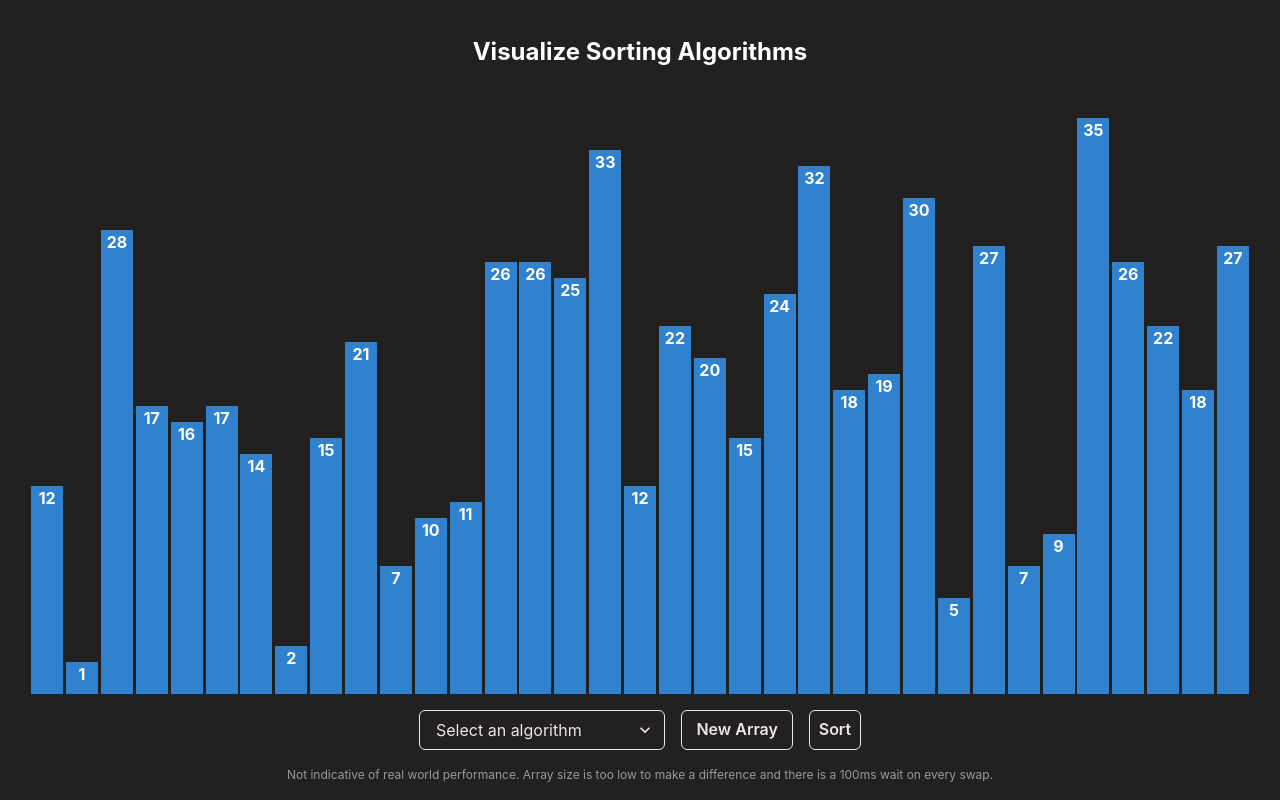
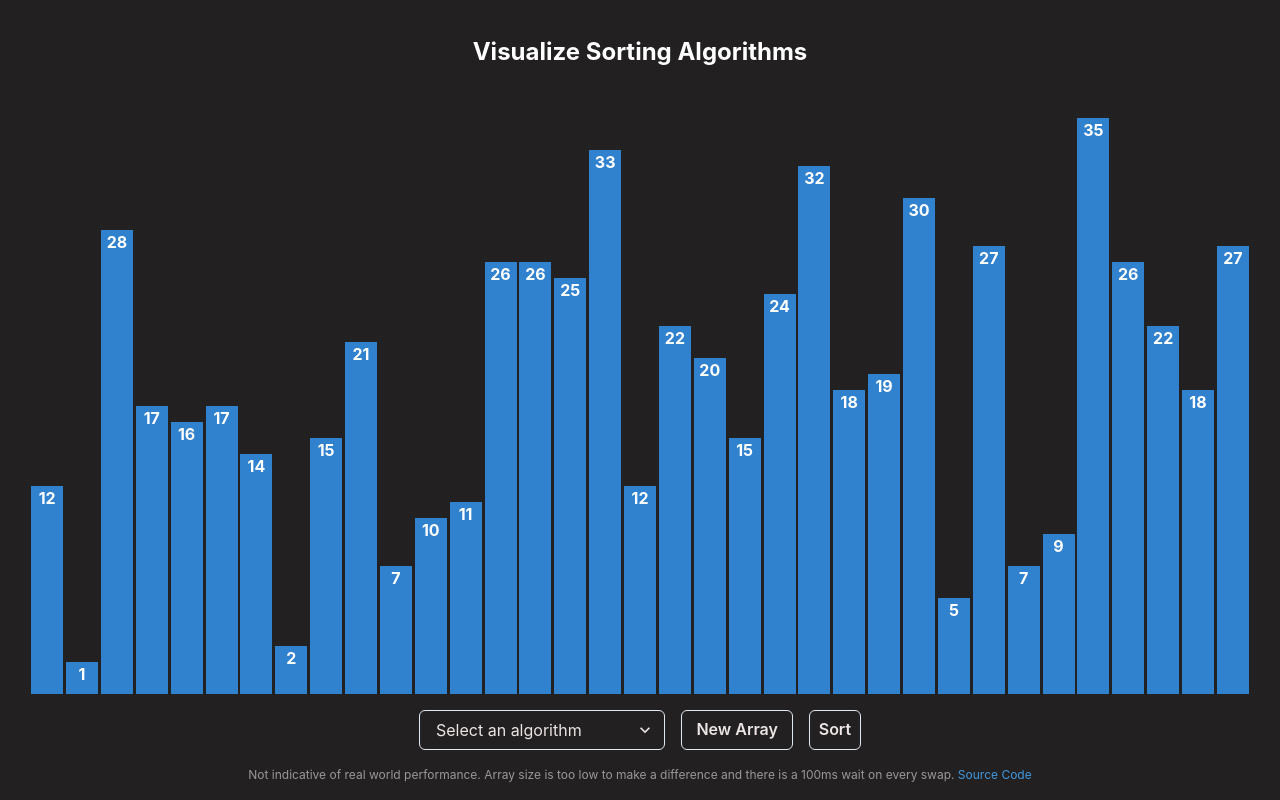
Before and after one commit to sahrohit/SortingAlgo, a React (Create React App) app: page / in a window 1280 px wide. Built offline with nearby package versions, Linux system fonts and the light colour scheme.

Commit message:
Add source code link

```diff
--- a/src/Components/Graph/Graph.tsx
+++ b/src/Components/Graph/Graph.tsx
@@ -1,5 +1,5 @@
 import { useState, useRef } from "react"
-import { Flex, Text, Button, Select, useToast } from "@chakra-ui/react"
+import { Flex, Text, Button, Select, useToast, Link } from "@chakra-ui/react"
 import { Bar } from "./Shared/Bar"
 import { nanoid } from "nanoid"
 import { wait } from "../Algos && Utils/Wait"
@@ -141,7 +141,14 @@ export const Graph = () => {
       </Flex>
       <Text fontSize="12" color="rgb(154,153,152)" mt="1rem">
         Not indicative of real world performance. Array size is too low to make
-        a difference and there is a 100ms wait on every swap.
+        a difference and there is a 100ms wait on every swap.{" "}
+        <Link
+          color="blue.400"
+          href="https://github.com/Sang-it/SortingAlgo"
+          target="blank"
+        >
+          Source Code
+        </Link>
       </Text>
     </Flex>
   )
```
